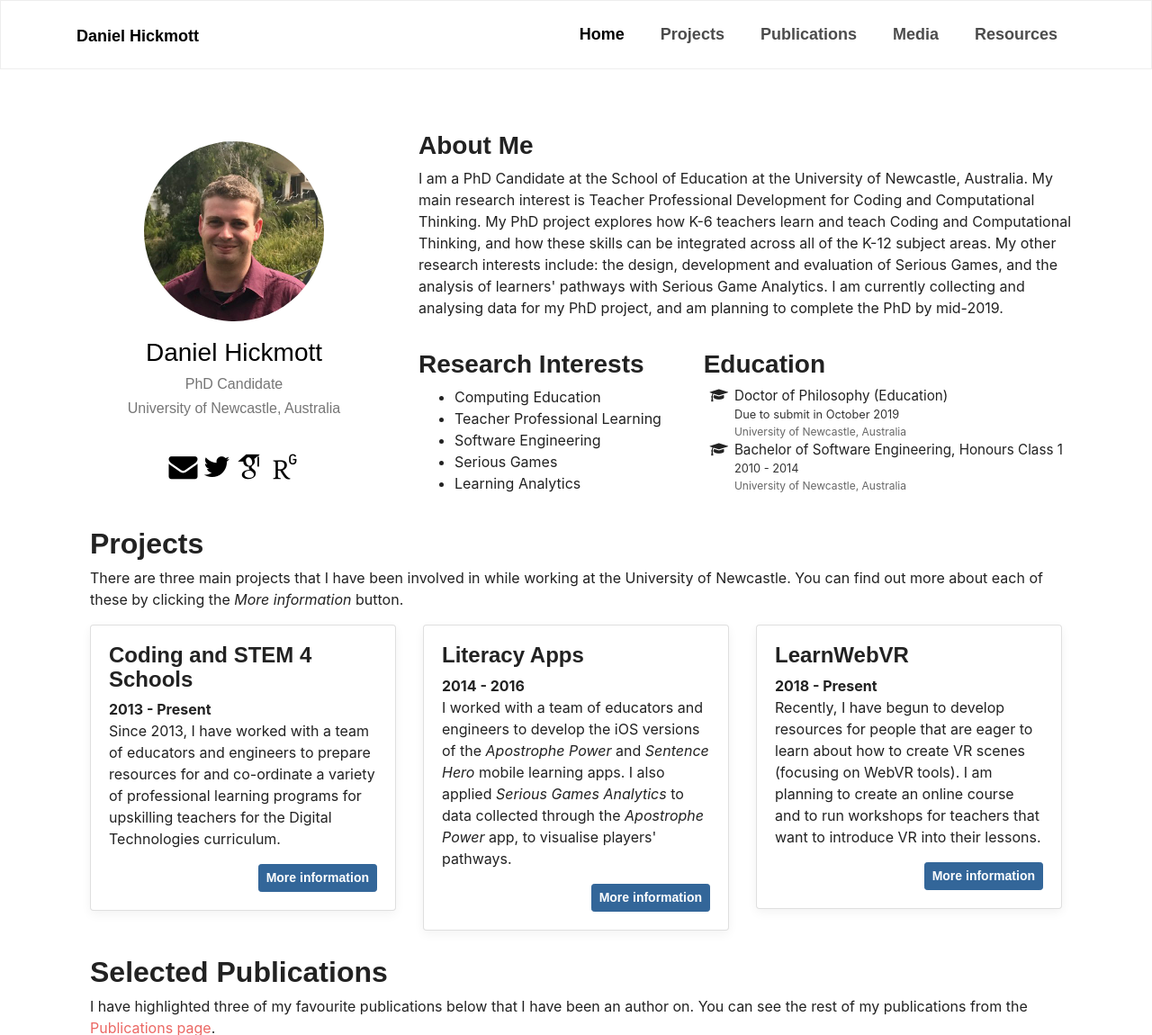
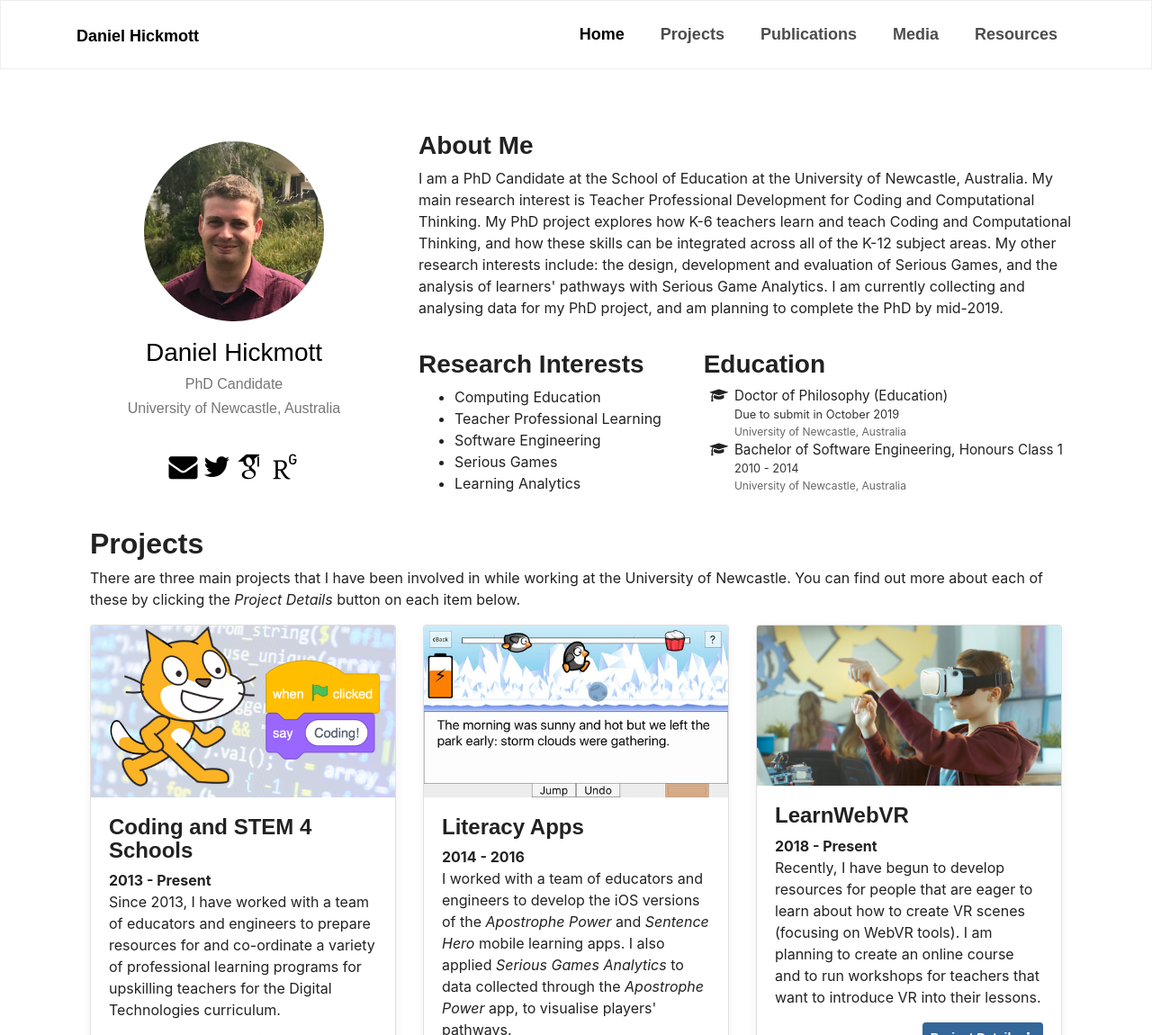
Before and after one commit to hckmd/hckmd.github.io, a Jekyll site: the page built from index.md, in a window 1280 px wide. Shown: the top 1150 px of the page at 90% size. Built offline with Jekyll 4.4.1, drawn with Linux system fonts in a browser that asks for light colours; some web fonts are replaced; some of the changed text lies outside the part shown; grey boxes are pictures that could not be loaded.

Commit message:
Adds basic resources page

```diff
--- /dev/null
+++ b/_data/resources.csv
@@ -0,0 +1,2 @@
+title,type,description,imageFilePath,pageName
+Learning to Teach Coding Resources,List of Websites,"I have collated a list of high quality resources for learning coding that I commonly use, or recommend, in the professional learning programs that we run. This list of resources will be most relevant and useful to teachers that have to teach coding as part of New South Wales syllabuses. However, the resources will still be relevant to teachers in other states and countries. These resources could also be helpful for parents who have children that want to learn more about coding.",resource_coding_list_for_teachers.png,teachers-learning-coding-list
--- a/css/site.css
+++ b/css/site.css
@@ -96,11 +96,8 @@
     margin: 0;
 }
 
-.project-img {
+.list-img {
     margin: 10px;
-}
-
-.project-list-img {
     border-radius: calc(0.25rem - 1px);
 }
 
@@ -113,7 +110,7 @@
     color: rgba(0,0,0,0.8);
 }
 
-.media-icon, .project-icon, .publication-icon {
+.media-icon, .project-icon, .publication-icon, .resource-icon {
     margin: 5px;
 }
 
@@ -142,7 +139,7 @@
     color: rgba(0, 0, 0, 0.7)
 }
 
-.publication-buttons {
+.list-item-buttons {
     margin: 2rem 0rem;
 }
 
--- a/index.md
+++ b/index.md
@@ -78,18 +78,22 @@
             <h2>Projects</h2>
             <p>
                 There are three main projects that I have been involved in while working at the University of Newcastle.
-                You can find out more about each of these by clicking the <i>More information </i> button.
+                You can find out more about each of these by clicking the <i>Project Details</i> button on each item below.
             </p>
             <div class="row">
             {% for project in site.data.projects %}
                 <div class="col-md-4">
                     <div class="card mb-4 box-shadow">
-                        <img class="card-img-top" src="{{ project.filePath }}">
+                        <img class="card-img-top" src="{{ site.baseurl | append: '/projects/images/' | append: project.imageFilePath }}">
                         <div class="card-body">
                             <h4>{{ project.title }}</h4>
                             <strong>{{project.period }}</strong>
                             <p class="card-text">{{ project.description }}</p>
-                            <button type="button" class="btn btn-sm btn-info float-right">More information</button>
+                            <a href="{{ site.baseurl | append: '/projects/' | append: project.pageName }}"
+                                class="btn btn-sm btn-info float-right">
+                                Project Details
+                                <i class="fa fa-info project-icon"></i>
+                            </a>
                         </div>
                     </div>
                 </div>
@@ -100,19 +104,24 @@
     <div class="showcase">
         <div class="container">
             <h2>Selected Publications</h2>
-            <p>I have highlighted three of my favourite publications below that I have been an author on. You can see the rest of my publications from the <a href="pubs">Publications page</a>.</p>
+            <p>I have highlighted three of my favourite publications below that I have been an author on. You can see the rest of my publications from the <a href="pubs" class="text-info">Publications page</a>.</p>
             <div class="row">
             {% for publication in site.data.publications.selected %}
-                <div class="col-md-4">
-                    <div class="card mb-4 box-shadow">
-                        <img class="card-img-top" src="{{ publication.filePath }}">
-                        <div class="card-body">
-                            <h4>{{ publication.title }}</h4>
-                            <p class="card-text">{{ publication.venue }}</p>
-                            <button type="button" class="btn btn-sm btn-info float-right">More information</button>
-                        </div>
+            <div class="col-md-4">
+                <div class="card mb-4 box-shadow">
+                    <img class="card-img-top"
+                        src="{{ site.baseurl | append: '/publications/images/' | append: publication.imageFilePath }}">
+                    <div class="card-body">
+                        <h4>{{ publication.title }}</h4>
+                        <p class="card-text">{{ publication.venue }}</p>
+                        <a href="{{ site.baseurl | append: '/publications/' | append: publication.pageName }}"
+                            class="btn btn-sm btn-info float-right">
+                            More details
+                            <i class="fa fa-chevron-circle-right publication-icon"></i>
+                        </a>
                     </div>
                 </div>
+            </div>
             {% endfor %}
             </div>
         </div>
@@ -122,19 +131,23 @@
             <h2>Resources and Media</h2>
             <p>
                 I have included some different resources and media (videos and presentations) on this website.
-                I have highlighted my favourite resources and media below but you can see more on the <a href>Media page</a> and <a href>Resources page</a>.
+                I have highlighted my favourite resources and media below but you can see more on the <a href="{{ site.baseurl | append: '/media' }}" class="text-info">Media page</a> and <a href="{{ site.baseurl | append: '/resources' }}" class="text-info">Resources page</a>.
             </p>
             <div class="row">
             {% for resource in site.data.highlights %}
                 <div class="col-md-4">
                     <div class="card mb-4 box-shadow">
-                        <img class="card-img-top" src="http://pinegrow.com/placeholders/img14.jpg">
+                        <img class="card-img-top"
+                            src="{{ site.baseurl | append: resource.imageFilePath }}">
                         <div class="card-body">
-                            <h4>Coding for Teachers</h4>
-                            <b>List of Resources</b>
-                            <br>
-                            <p class="card-text">This is a wider card with supporting text below as a natural lead-in to additional content. This content is a little bit longer.</p>
-                            <button type="button" class="btn btn-sm btn-info float-right">More information</button>
+                            <h4>{{ resource.title }}</h4>
+                            <p><b>{{ resource.type }}</b></p>
+                            <p class="card-text">{{ resource.description }}</p>
+                            <a href="{{ resource.linkLocation }}" target="_blank"
+                                class="btn btn-sm btn-info float-right">
+                                {{ resource.linkLabel }}
+                                <i class="fa {{ resource.linkIcon }} media-icon"></i>
+                            </a>
                         </div>
                     </div>
                 </div>
```
Also changed, not shown: _data/highlights.csv (+4 -4 lines), _data/publications/selected.csv (+4 -4 lines), media/index.md (+24 -20 lines), projects/index.md (+7 -5 lines), publications/index.md (+33 -29 lines), resources/index.md (added, +40 -0 lines), resources/teachers-learning-coding-list.md (added, +38 -0 lines), media/images/presentation_constructionism2018.png, media/images/presentation_google2017.png, publications/images/publication_learning_analytics.png (added), publications/images/publication_scoping_review.png (added), resources/images/resource_coding_list_for_teachers.png (added), 2 other files.
